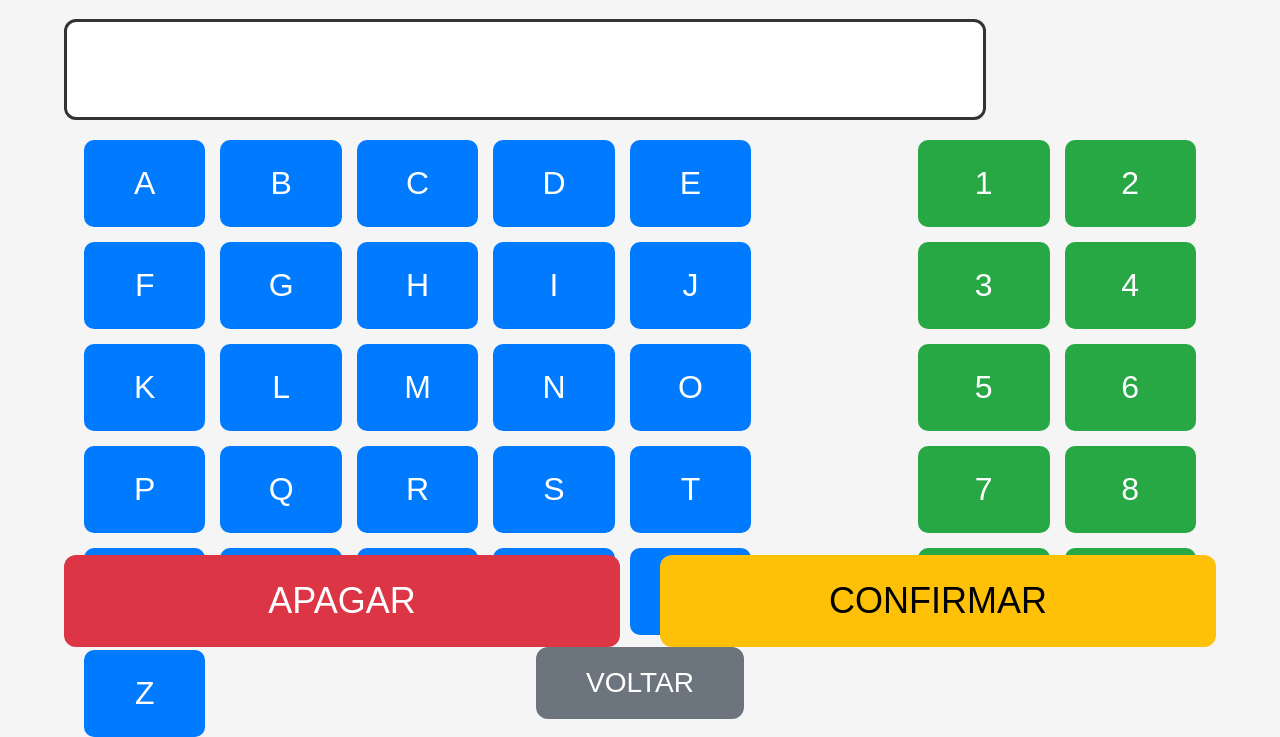
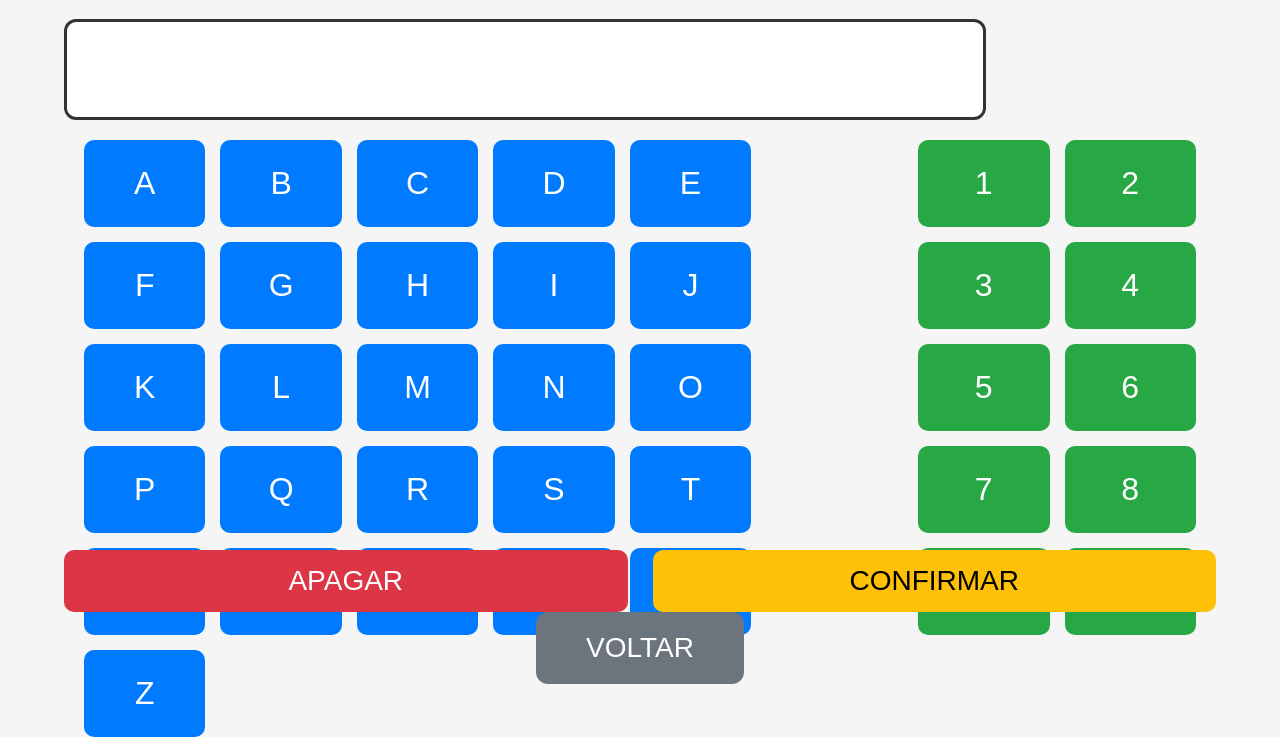
Before and after one commit to PedroMoeziaJr/programa_prime_park, a Flask app: page /saida in a window 1280 px wide. Shown: the part 145-882 px from the top of the page. Run offline with Flask 3, Linux system fonts and the light colour scheme.

Commit message:
Refactor keyboard styles and reduce button sizes
Adjusted styles for keyboard container and action buttons.

```diff
--- a/static/style.css
+++ b/static/style.css
@@ -83,10 +83,10 @@ p {
 =========================== */
 .keyboard-container {
     display: flex;
-    justify-content: space-between; /* usa toda a largura */
+    justify-content: space-between;
     align-items: flex-start;
     width: 90vw;
-    height: 50vh; /* garante que cabe em qualquer tela */
+    height: 50vh;
     padding: 0 20px;
 }
 
@@ -98,7 +98,7 @@ p {
     width: 60%;
 }
 
-/* NÚMEROS — AGORA EM 2 COLUNAS HORIZONTAIS */
+/* NÚMEROS — 2 colunas horizontais */
 .keyboard-numbers {
     display: grid;
     grid-template-columns: repeat(2, 1fr);
@@ -129,30 +129,30 @@ p {
 }
 
 /* ===========================
-   AÇÕES
+   AÇÕES — BOTÕES MENORES
 =========================== */
 .keyboard-actions {
-    margin-top: 15px;
+    margin-top: 10px;
     display: flex;
     justify-content: center;
-    gap: 40px;
+    gap: 25px;
     width: 100%;
 }
 
 .key-action {
     background: #dc3545;
     color: white;
-    padding: 25px 50px;
-    font-size: 36px;
-    border-radius: 12px;
+    padding: 15px 30px;   /* reduzido */
+    font-size: 28px;      /* reduzido */
+    border-radius: 10px;
 }
 
 .key-confirm {
     background: #ffc107;
     color: #000;
-    padding: 25px 50px;
-    font-size: 36px;
-    border-radius: 12px;
+    padding: 15px 30px;   /* reduzido */
+    font-size: 28px;      /* reduzido */
+    border-radius: 10px;
 }
 
 /* ===========================
```
